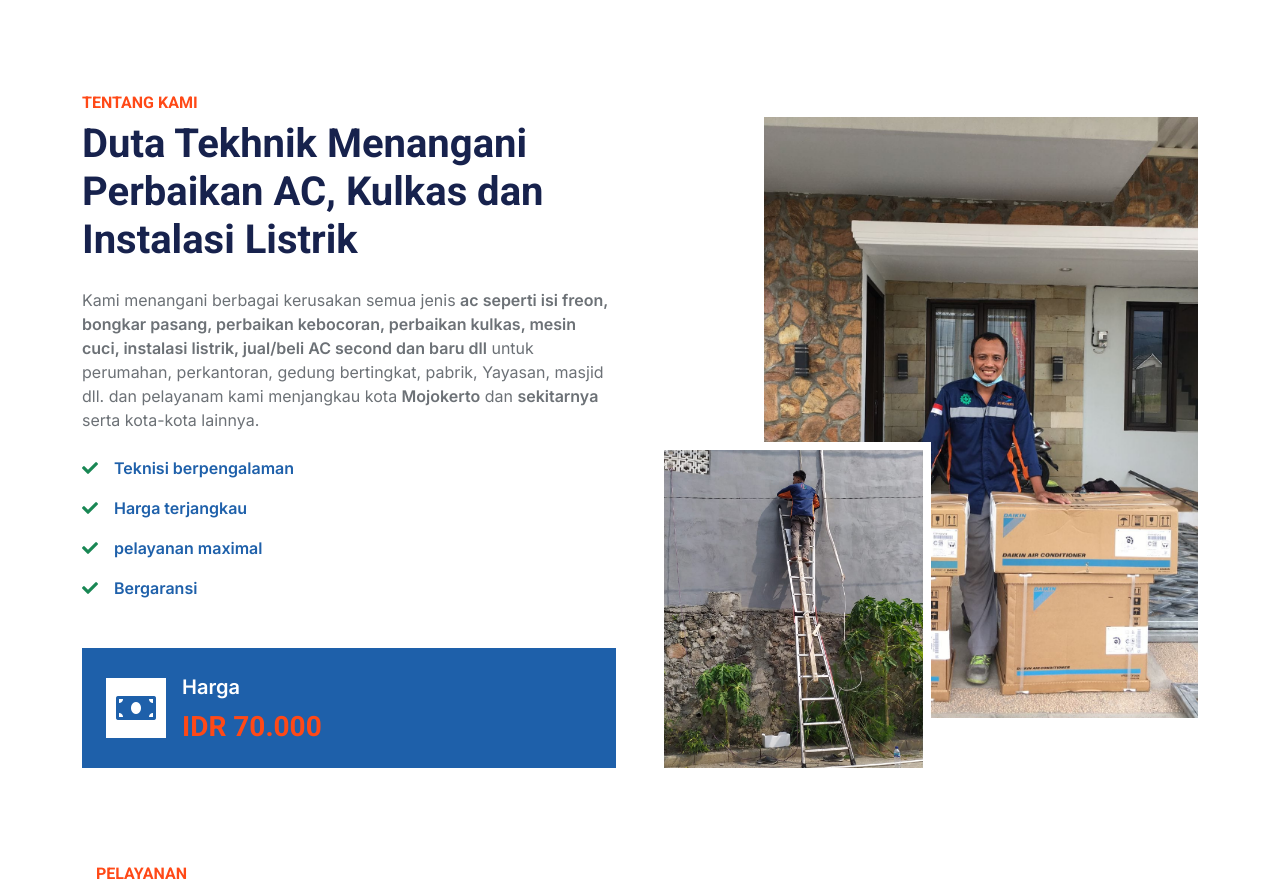
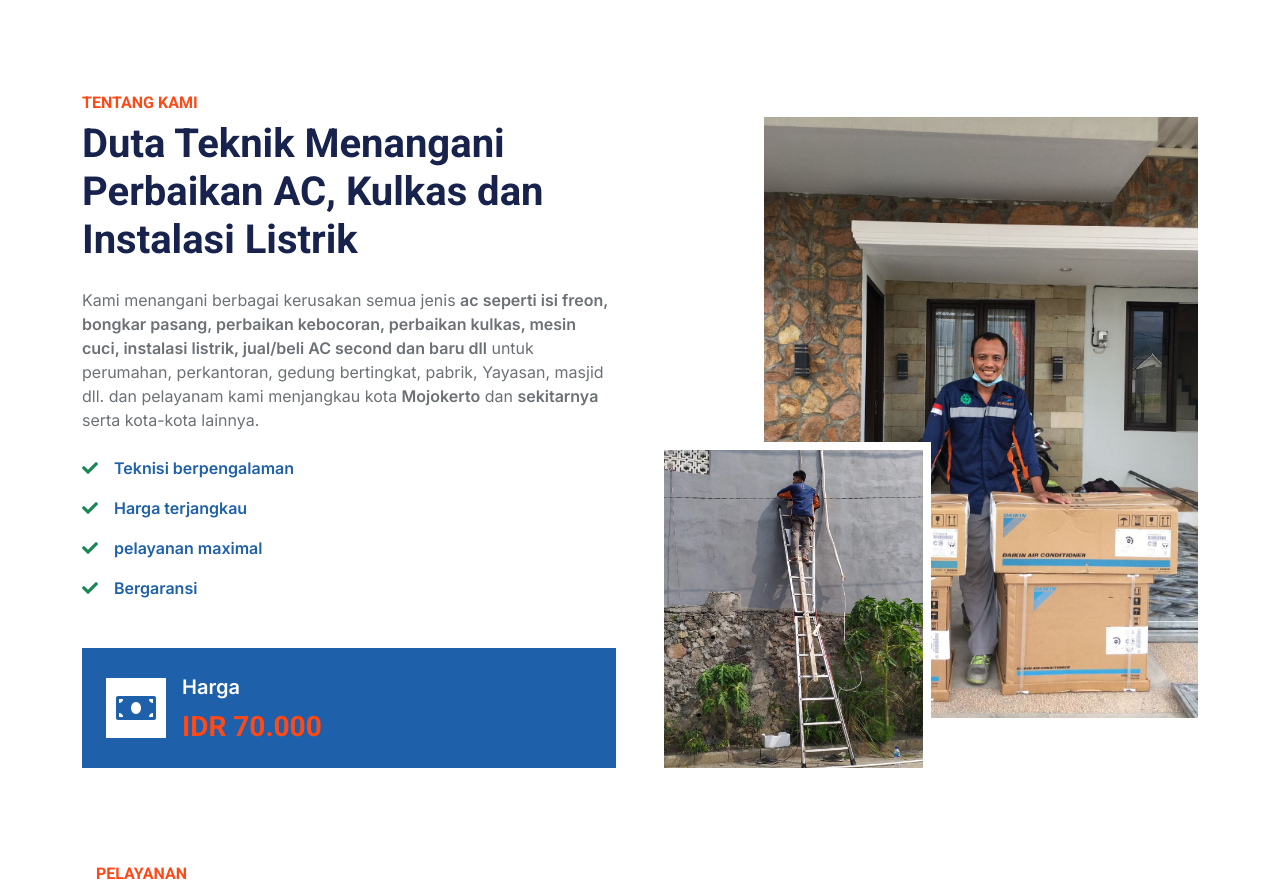
Before and after one commit to coorporates/duta-teknik, a plain HTML site: page index.html in a window 1280 px wide. Shown: the part 1234-2122 px from the top of the page. Drawn offline with nearby package versions, Linux system fonts and the light colour scheme.

Commit message:
merubah deskripsi

```diff
--- a/index.html
+++ b/index.html
@@ -168,7 +168,7 @@
         <div class="row g-5">
           <div class="col-lg-6 wow fadeInUp" data-wow-delay="0.1s">
             <h6 class="text-secondary text-uppercase">Tentang Kami</h6>
-            <h1 class="mb-4">Duta Tekhnik Menangani Perbaikan AC, Kulkas dan Instalasi Listrik</h1>
+            <h1 class="mb-4">Duta Teknik Menangani Perbaikan AC, Kulkas dan Instalasi Listrik</h1>
             <p class="mb-4">
               Kami menangani berbagai kerusakan semua jenis <span class="fw-bold">ac seperti isi freon, bongkar pasang, perbaikan kebocoran, perbaikan kulkas, mesin cuci, instalasi listrik, jual/beli AC second dan baru dll</span> untuk
               perumahan, perkantoran, gedung bertingkat, pabrik, Yayasan, masjid dll. dan pelayanam kami menjangkau kota <span class="fw-bold">Mojokerto</span> dan <span class="fw-bold">sekitarnya</span> serta kota-kota lainnya.
```
